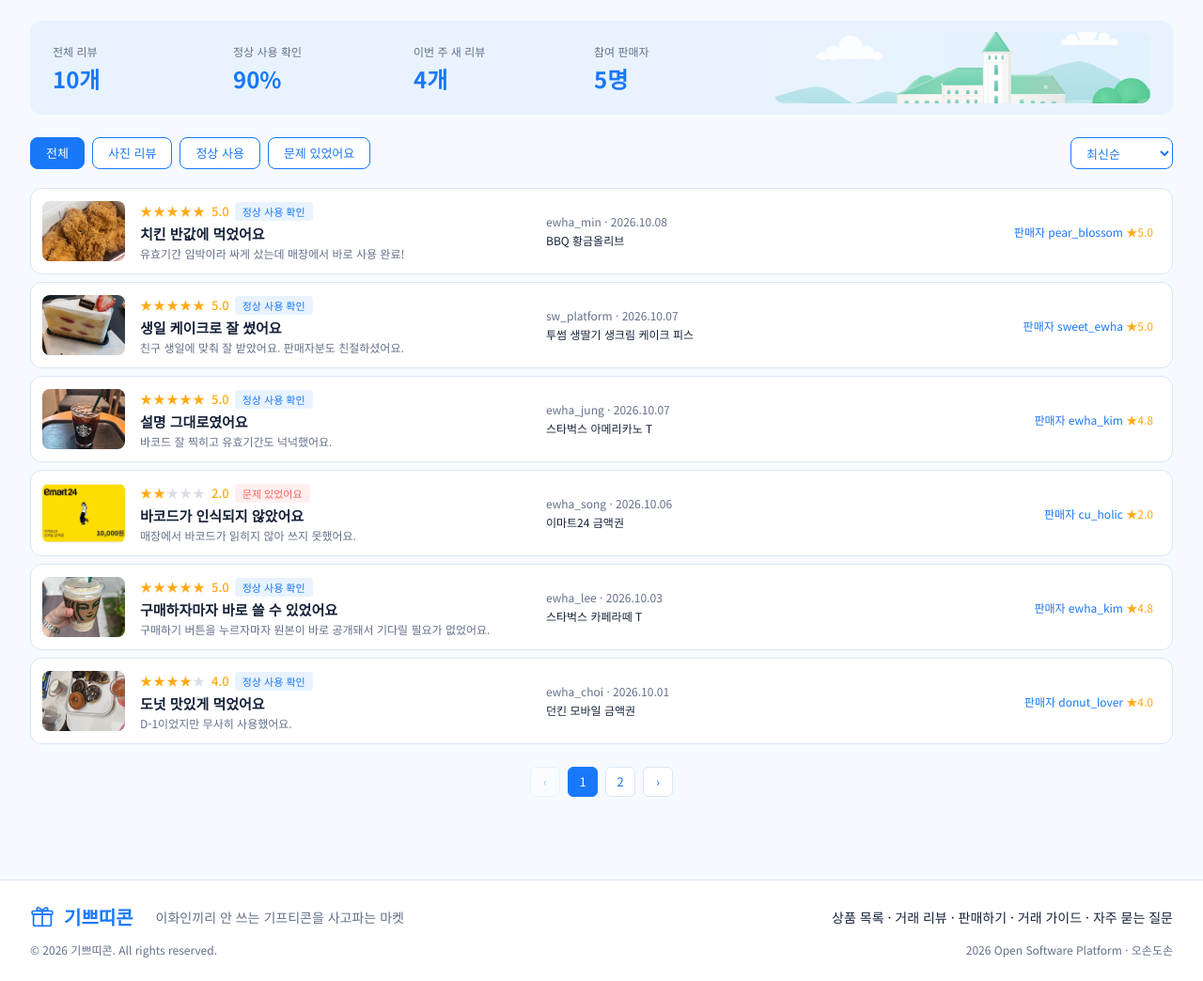
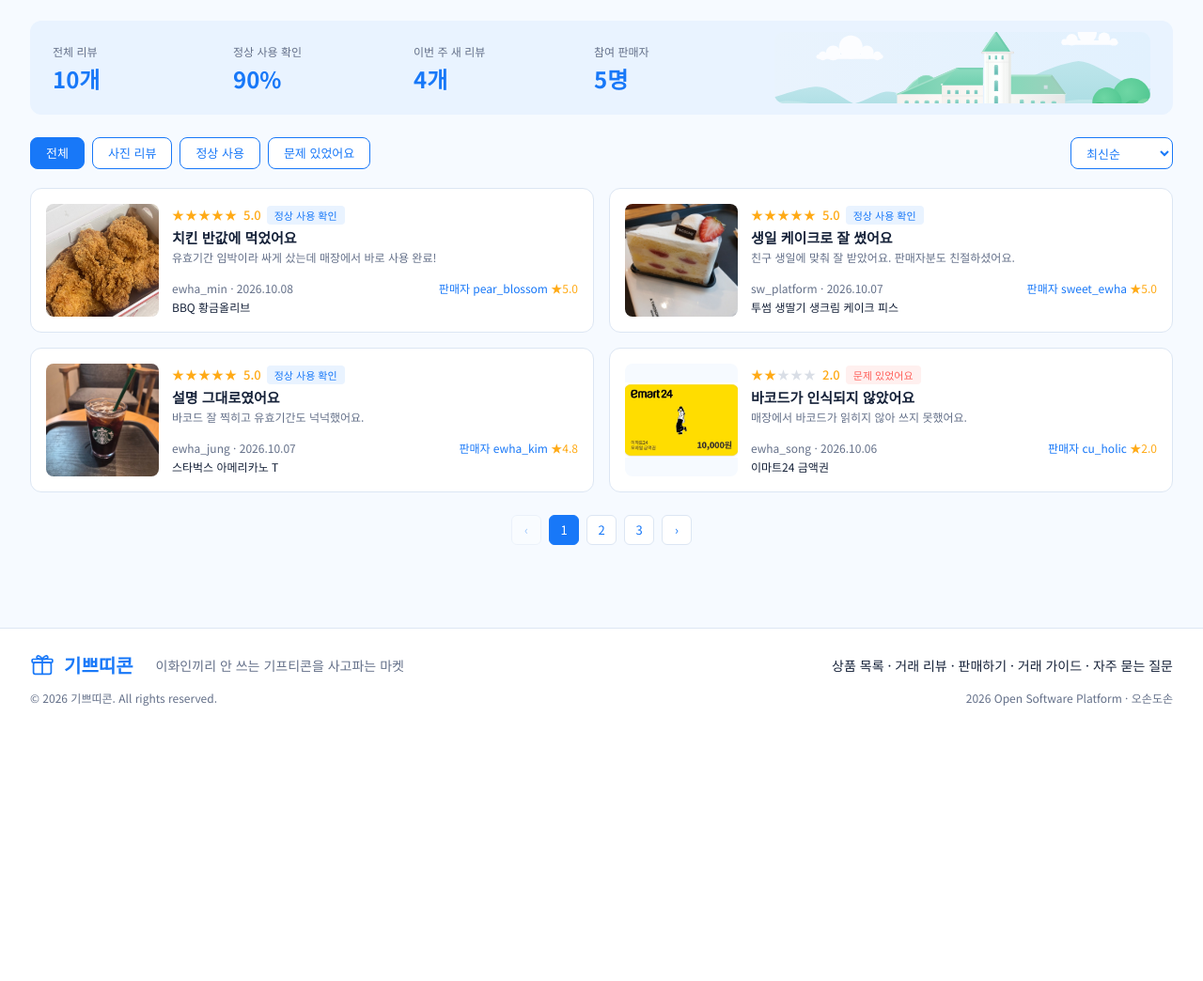
Before and after one commit to osp-5sondoson/2026_osp_project_5sondoson, a Flask app: page /review in a window 1280 px wide. Shown: the part 194-1238 px from the top of the page at 94% size. After the commit the page ends 945 px from the top, so only its background shows below. Run offline with Flask 3, Linux system fonts and the light colour scheme; parts of the project's set-up code (start-up, migrations or seed data) failed here and were passed over.

Commit message:
feat: implement review list UI

```diff
--- a/static/css/review.css
+++ b/static/css/review.css
@@ -119,6 +119,10 @@
 
 /* 리뷰 행 */
 .review-list {
+  display: grid;
+  grid-template-columns: repeat(2, minmax(0, 1fr));
+  gap: 16px;
+
   margin: 0 0 24px;
   padding: 0;
   list-style: none;
@@ -126,10 +130,10 @@
 
 .review-item {
   display: flex;
-  align-items: center;
-  gap: 16px;
-  margin-bottom: 8px;
-  padding: 12px 20px 12px 12px;
+  flex-direction: column;
+  gap: 12px;
+  padding: 16px;
+
   background-color: var(--white);
   border: 1px solid var(--border);
   border-radius: 12px;
@@ -141,19 +145,29 @@
 
 .review-item__link {
   display: grid;
-  grid-template-columns: 88px minmax(0, 1fr) auto;
-  align-items: center;
-  gap: 16px;
+  grid-template-columns: 120px minmax(0, 1fr);
+  align-items: start;
+  gap: 14px;
 
-  flex: 1;
   min-width: 0;
 }
 
+.review-item__link > a:first-child {
+  grid-row: 1 / span 2;
+  align-self: stretch;
+}
+
 .review-item__thumb {
-  width: 88px;
-  height: 64px;
+  width: 120px;
+  height: 120px;
+
   object-fit: cover;
   border-radius: 8px;
+}
+
+.review-item__thumb--card {
+  object-fit: contain;
+  background-color: var(--background);
 }
 
 .review-item__thumb--empty {
@@ -191,6 +205,8 @@
 }
 
 .review-item__info {
+  grid-column: 2;
+
   display: flex;
   flex-direction: column;
 
@@ -199,16 +215,15 @@
   color: var(--text-secondary);
 }
 
+.review-item__info-row {
+  display: flex;
+  justify-content: space-between;
+  align-items: center;
+  gap: 12px;
+}
+
 .review-item__item {
   color: var(--text);
-}
-
-/* 오른쪽 링크는 빈 칸 없이 행 오른쪽 끝에 붙임 (검토 메모 반영) */
-.review-item__right {
-  flex: 0 1 auto;
-  width: auto;
-  margin-left: 0;
-  text-align: right;
 }
 
 .seller-link {
@@ -221,6 +236,8 @@
 }
 
 .review-empty {
+  grid-column: 1 / -1;
+
   padding: 40px;
   text-align: center;
   color: var(--text-secondary);
@@ -670,27 +687,21 @@ img.avatar {
 }
 
 @media screen and (min-width: 1200px) {
-  .review-item__link {
-    grid-template-columns: 88px minmax(0, 1fr) 440px;
-  }
-
-  .review-item__right {
-    flex: 0 0 190px;
-    width: 190px;
-  }
-
   .review-stat-band {
     grid-template-columns: repeat(4, minmax(0, 1fr)) 400px;
   }
 }
 
 @media screen and (max-width: 768px) {
+  .review-list {
+  grid-template-columns: 1fr;
+  }
+
   .review-stat-band {
     grid-template-columns: repeat(2, 1fr);
   }
 
   .review-item,
-  .review-item__link,
   .review-detail__body,
   .seller-card {
     flex-direction: column;
@@ -699,6 +710,10 @@ img.avatar {
 
   .review-item__info {
     width: auto;
+  }
+
+  .review-item__info-row {
+  flex-wrap: wrap;
   }
 
   .review-detail__photo {
--- a/templates/review.html
+++ b/templates/review.html
@@ -29,7 +29,7 @@
 {% elif f == "problem" %}{% set shown = shown|rejectattr("ok")|list %}{% endif %}
 {% if s == "high" %}{% set shown = shown|sort(attribute="rating", reverse=true) %}
 {% elif s == "low" %}{% set shown = shown|sort(attribute="rating") %}{% endif %}
-{% set per_page = 6 %}
+{% set per_page = 4 %}
 {% set pages = [(shown|length + per_page - 1) // per_page, 1]|max %}
 {% set page = [[request.args.get("page", 1)|int, 1]|max, pages]|min %}
 <div class="review-page">
@@ -94,8 +94,15 @@
  <ul class="review-list">
   {% for r in shown[(page - 1) * per_page:page * per_page] %}
   <li class="review-item">
-   <a class="review-item__link" href="/review_detail/{{ r.id }}">
-    <img class="review-item__thumb" src="{{ url_for('static', filename='images/' ~ r.img) }}" alt="">
+    <div class="review-item__link">
+      <a href="/review_detail/{{ r.id }}">
+        <img
+          class="review-item__thumb {% if r.card %}review-item__thumb--card{% endif %}"
+          src="{{ url_for('static', filename='images/' ~ r.img) }}"
+          alt=""
+        >
+      </a>
+
     <div class="review-item__main">
      <div class="review-item__meta">
       <span class="review-stars">{% for i in range(5) %}{% if i < r.rating %}★{% else %}<span class="review-stars__off">★</span>{% endif %}{% endfor %}</span>
@@ -106,13 +113,19 @@
      <p class="review-item__content">{{ r.content }}</p>
     </div>
     <div class="review-item__info">
-     <span>{{ r.writer }} · {{ r.date }}</span>
-     <span class="review-item__item">{{ r.item }}</span>
+      <div class="review-item__info-row">
+        <span>{{ r.writer }} · {{ r.date }}</span>
+
+        <a class="seller-link" href="/seller_reviews/{{ r.seller }}">
+          판매자 {{ r.seller }}
+          <span class="seller-link__star">★{{ r.score }}</span>
+        </a>
+      </div>
+
+      <span class="review-item__item">{{ r.item }}</span>
     </div>
-   </a>
-   <div class="review-item__right">
-    <a class="seller-link" href="/seller_reviews/{{ r.seller }}">판매자 {{ r.seller }} <span class="seller-link__star">★{{ r.score }}</span></a>
-   </div>
+    </div>
+
   </li>
   {% else %}
   <li class="review-empty">조건에 맞는 리뷰가 없어요.</li>
```
